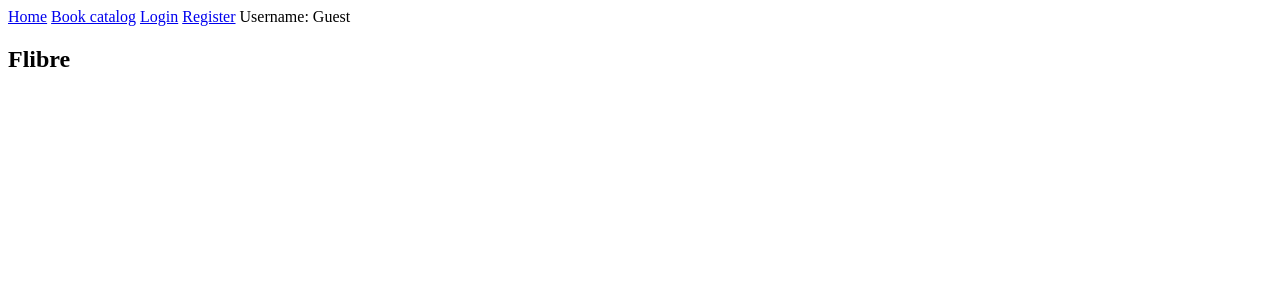
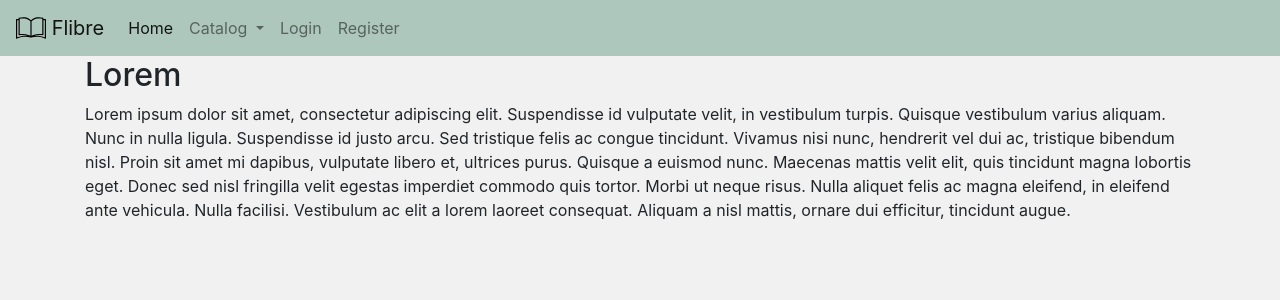
Before and after one commit to szewski/flask-library, a Flask app: page / in a window 1280 px wide. Shown: the top 300 px of the page. Run offline with Flask 2, Linux system fonts and the light colour scheme; some libraries are stand-ins or nearby versions.

Commit message:
bootstrap implemented, navbar designed

```diff
--- a/src/static/style.css
+++ b/src/static/style.css
@@ -1,65 +1,7 @@
-* {
-  margin: 0;
-  padding: 0;
+body {
+    background-color: #f1f1f1;
 }
 
-* {
-  font-family: sans-serif;
+.bg-navbar {
+    background-color: #8ab1a1a6;
 }
-
-body {
-
-}
-
-
-form {
-  margin: 0 auto;
-  width: 30%;
-  padding: 1em;
-  border: 1px solid #CCC;
-  text-align: left;
-}
-
-form div + div {
-  margin-top: 1em;
-}
-
-
-label, input {
-  display: block;
-}
-
-
-label {
-  text-align: left;
-}
-
-input {
-  width: 100%;
-}
-
-textarea {
-  width: 100%;
-  box-sizing: border-box;
-  height: 5em;
-  vertical-align: top;
-  resize: none;
-}
-
-.form-field {
-  width: 80%;
-  margin-left: auto;
-  margin-right: auto;
-}
-
-
-.button {
-  background-color: #4CAF50; /* Green */
-  border: none;
-  color: white;
-  padding: 10px 32px;
-  text-align: center;
-  text-decoration: none;
-  display: inline-block;
-  font-size: 16px;
-}
--- a/src/templates/index.html
+++ b/src/templates/index.html
@@ -2,5 +2,6 @@
 {% block title %}Home{% endblock %}
 
 {% block content %}
-<h2>Flibre</h2>
+<h2>Lorem</h2>
+Lorem ipsum dolor sit amet, consectetur adipiscing elit. Suspendisse id vulputate velit, in vestibulum turpis. Quisque vestibulum varius aliquam. Nunc in nulla ligula. Suspendisse id justo arcu. Sed tristique felis ac congue tincidunt. Vivamus nisi nunc, hendrerit vel dui ac, tristique bibendum nisl. Proin sit amet mi dapibus, vulputate libero et, ultrices purus. Quisque a euismod nunc. Maecenas mattis velit elit, quis tincidunt magna lobortis eget. Donec sed nisl fringilla velit egestas imperdiet commodo quis tortor. Morbi ut neque risus. Nulla aliquet felis ac magna eleifend, in eleifend ante vehicula. Nulla facilisi. Vestibulum ac elit a lorem laoreet consequat. Aliquam a nisl mattis, ornare dui efficitur, tincidunt augue.
 {% endblock %}
--- a/src/templates/layout.html
+++ b/src/templates/layout.html
@@ -1,34 +1,86 @@
-<!DOCTYPE html>
+<!doctype html>
 <html lang="en">
 <head>
-  <meta charset="UTF-8">
+  <!-- Required meta tags -->
+  <meta charset="utf-8">
+  <meta name="viewport" content="width=device-width, initial-scale=1, shrink-to-fit=no">
+
+  <!-- Bootstrap CSS -->
+  <link rel="stylesheet" href="https://stackpath.bootstrapcdn.com/bootstrap/4.5.0/css/bootstrap.min.css"
+        integrity="sha384-9aIt2nRpC12Uk9gS9baDl411NQApFmC26EwAOH8WgZl5MYYxFfc+NcPb1dKGj7Sk" crossorigin="anonymous">
+
+  <link href="/static/style.css" rel="stylesheet">
+
   <title>{% block title %}{% endblock %} - Flibre</title>
   <!--  <link href="/static/style.css" rel="stylesheet" type="text/css" />-->
 </head>
 <body>
-<nav>
-  <a href="/">Home</a>
-  <a href="/catalog/books">Book catalog</a>
+
+<nav class="navbar navbar-expand-lg navbar-light bg-navbar">
+  <a class="navbar-brand" href="/">
+    <img src="/static/book_logo.svg" width="30" height="30" class="d-inline-block align-top" alt="" loading="lazy">
+    Flibre
+  </a>
+  <button class="navbar-toggler" type="button" data-toggle="collapse" data-target="#navbarSupportedContent" aria-controls="navbarSupportedContent" aria-expanded="false" aria-label="Toggle navigation">
+    <span class="navbar-toggler-icon"></span>
+  </button>
+
+  <div class="collapse navbar-collapse" id="navbarSupportedContent">
+    <ul class="navbar-nav mr-auto">
+      <li class="nav-item active">
+        <a class="nav-link" href="/">Home</a>
+      </li>
+      <li class="nav-item dropdown">
+        <a class="nav-link dropdown-toggle" href="/catalog/books" id="navbarDropdown" role="button" data-toggle="dropdown" aria-haspopup="true" aria-expanded="false">
+          Catalog
+        </a>
+        <div class="dropdown-menu" aria-labelledby="navbarDropdown">
+          <a class="dropdown-item" href="/catalog/books">Book catalog</a>
           {% if permission_lvl == 1 %}
-  <a href="/catalog/books/add_book">Add book</a>
-  <a href="/catalog/books/remove_book">Remove book</a>
+          <a class="dropdown-item" href="/catalog/books/add_book">Add book</a>
+          <a class="dropdown-item" href="/catalog/books/remove_book">Remove book</a>
           {% endif %}
+        </div>
+      </li>
       {% if not username %}
-  <a href="/login">Login</a>
-  <a href="/register">Register</a>
+      <li class="nav-item">
+        <a class="nav-link" href="/login">Login</a>
+      </li>
+      <li class="nav-item">
+        <a class="nav-link" href="/register">Register</a>
+      </li>
       {% endif %}
       {% if username %}
-  <a href="/user/{{ username }}">Profile</a>
-  <a href="/logout">Logout</a>
+      <li class="nav-item">
+        <a class="nav-link" href="/user/{{ username }}">Profile</a>
+      </li>
+      <li class="nav-item">
+        <a class="nav-link" href="/logout">Logout</a>
+      </li>
       {% endif %}
-  {% if not username %}
-  Username: Guest
-  {% else %}
+    </ul>
+    {% if username %}
+    <span class="navbar-text">
       Username: {{ username }}
+    </span>
     {% endif %}
-
+  </div>
 </nav>
+<div class="container">
 {% block content %}
 {% endblock %}
+</div>
+
+<!-- Optional JavaScript -->
+<!-- jQuery first, then Popper.js, then Bootstrap JS -->
+<script src="https://code.jquery.com/jquery-3.5.1.slim.min.js"
+        integrity="sha384-DfXdz2htPH0lsSSs5nCTpuj/zy4C+OGpamoFVy38MVBnE+IbbVYUew+OrCXaRkfj"
+        crossorigin="anonymous"></script>
+<script src="https://cdn.jsdelivr.net/npm/popper.js@1.16.0/dist/umd/popper.min.js"
+        integrity="sha384-Q6E9RHvbIyZFJoft+2mJbHaEWldlvI9IOYy5n3zV9zzTtmI3UksdQRVvoxMfooAo"
+        crossorigin="anonymous"></script>
+<script src="https://stackpath.bootstrapcdn.com/bootstrap/4.5.0/js/bootstrap.min.js"
+        integrity="sha384-OgVRvuATP1z7JjHLkuOU7Xw704+h835Lr+6QL9UvYjZE3Ipu6Tp75j7Bh/kR0JKI"
+        crossorigin="anonymous"></script>
 </body>
 </html>
```
Also changed, not shown: src/todo_design.md (+2 -2 lines), src/todo_features.md (+2 -0 lines), src/static/book_logo.svg (added). Lines whose indentation alone changed are shown as unchanged.
